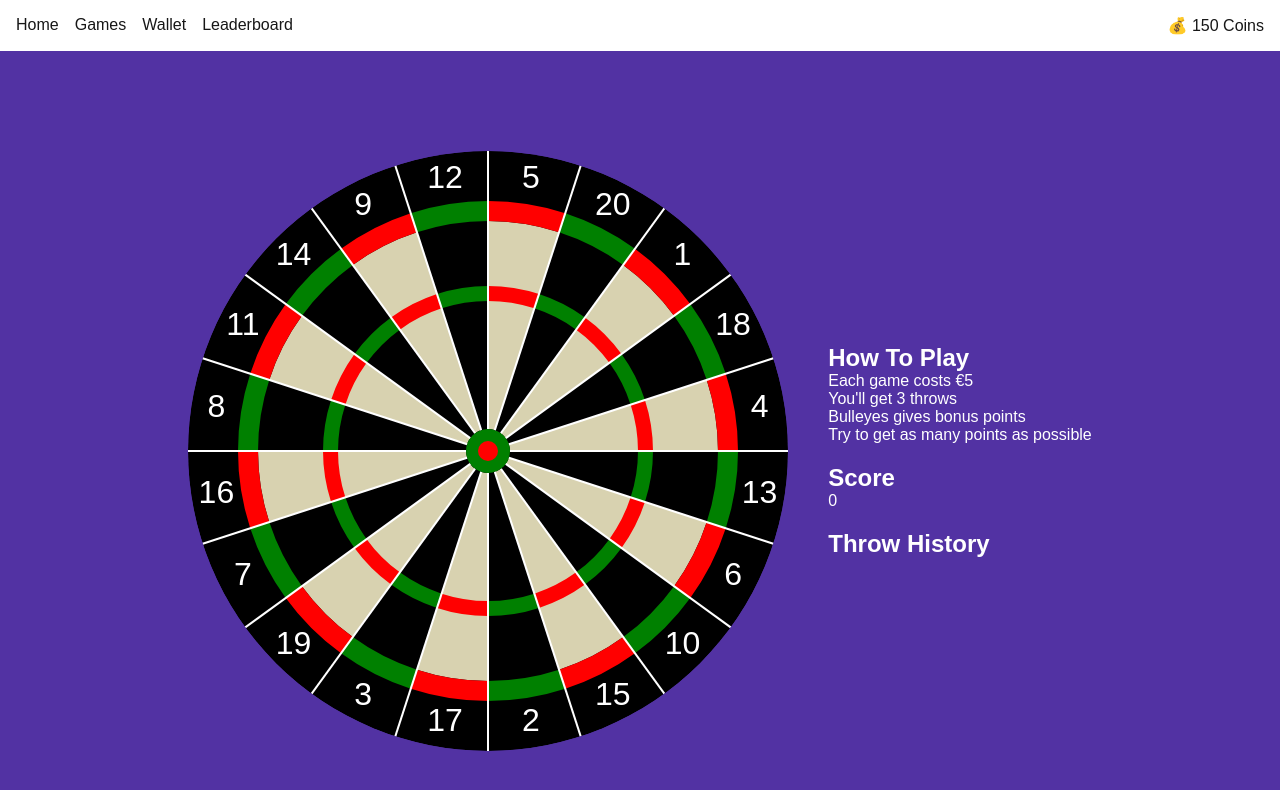
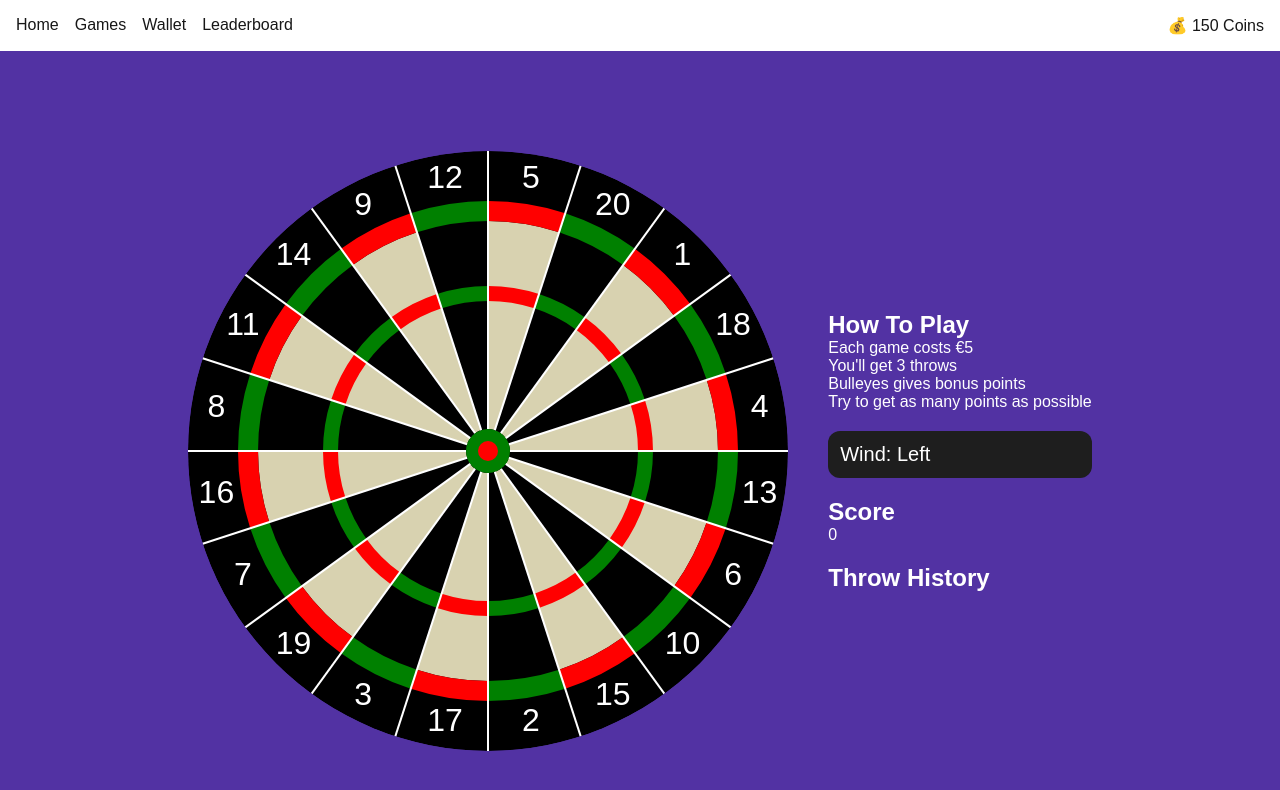
Before and after one commit to AllanTran90/Tivoli, a Next.js app: page /darts in a window 1280 px wide. Shown: the top 790 px of the page. Built offline with nearby package versions, Linux system fonts and the light colour scheme.

Commit message:
Add wind system and extract reusable Wind component

```diff
--- a/src/app/darts/page.tsx
+++ b/src/app/darts/page.tsx
@@ -6,15 +6,17 @@ import { useState } from "react";
 import GameButton from "@/components/Gamebutton";
 import HowToPlay from "@/components/HowToPlay";
 import History from "@/components/History";
+import Wind from "@/components/darts/Wind";
 
 export default function DartsPage() {
   const [score, setScore] = useState(0);
+  const [throwsLeft, setThrowsLeft] = useState(3);
+  const [history, setHistory] = useState<string[]>([]);
+  const winds = ["Left", "Right", "Up", "Down",];
 
-  const [throwsLeft, setThrowsLeft] = useState(3);
+const [wind, setWind] =
+  useState("Left");
 
-  const [history, setHistory] = useState<string[]>([]);
-
-  const [wind, setWind] = useState("Left");
 
   function handleScore(points: number) {
     // stoppa fler kast
@@ -28,6 +30,7 @@ export default function DartsPage() {
 
     // minska kast
     setThrowsLeft((prev) => prev - 1);
+
   }
 
   // RESET ROUND
@@ -53,6 +56,7 @@ export default function DartsPage() {
       <DartBoard
         onScore={handleScore}
         throwsLeft={throwsLeft}
+        wind={"Left"}
         />
 
       <div
@@ -72,10 +76,12 @@ export default function DartsPage() {
             ]}
           />
 
+        <Wind wind={wind}/>
+
         <GamePanel
           score={score}
+          throwsLeft={throwsLeft}
           wind={wind}
-          throwsLeft={throwsLeft}
         />
 
         <History
--- a/src/components/darts/DartBoard.tsx
+++ b/src/components/darts/DartBoard.tsx
@@ -10,6 +10,7 @@ import { getHitPosition } from "@/lib/darts/hitDetection";
 type Props = {
   onScore: (points: number) => void;
   throwsLeft: number;
+  wind: string;
 };
 
 type Hit = {
@@ -17,8 +18,15 @@ type Hit = {
   y: number;
 };
 
-export default function DartBoard({ onScore, throwsLeft, }: Props) {
+export default function DartBoard({
+  onScore,
+  throwsLeft,
+  wind,
+}: Props) {
   const canvasRef = useRef<HTMLCanvasElement>(null);
+
+  const [flyingDart, setFlyingDart] =
+    useState<Hit | null>(null);
 
   const [hits, setHits] = useState<Hit[]>([]);
 
@@ -32,12 +40,35 @@ export default function DartBoard({ onScore, throwsLeft, }: Props) {
     if (!ctx) return;
 
     // clean canvas
-    ctx.clearRect(0, 0, BOARD_SIZE, BOARD_SIZE);
+    ctx.clearRect(
+      0,
+      0,
+      BOARD_SIZE,
+      BOARD_SIZE
+    );
 
     // draw dartboard
     drawBoard(ctx);
 
-    // draw hitpoint
+    // draw flying dart
+    if (flyingDart) {
+      ctx.beginPath();
+
+      ctx.moveTo(0, BOARD_SIZE / 2);
+
+      ctx.lineTo(
+        flyingDart.x,
+        flyingDart.y
+      );
+
+      ctx.strokeStyle = "yellow";
+
+      ctx.lineWidth = 4;
+
+      ctx.stroke();
+    }
+
+    // draw hitpoints
     hits.forEach((hit) => {
       ctx.beginPath();
 
@@ -53,7 +84,7 @@ export default function DartBoard({ onScore, throwsLeft, }: Props) {
 
       ctx.fill();
     });
-  }, [hits]);
+  }, [hits, flyingDart]);
 
   function handleClick(
     event: React.MouseEvent<HTMLCanvasElement>
@@ -62,19 +93,52 @@ export default function DartBoard({ onScore, throwsLeft, }: Props) {
 
     if (!canvas) return;
 
+    // stop after 3 throws
     if (throwsLeft <= 0) return;
 
     // get hitpoint
-    const hit = getHitPosition(event, canvas);
+    const hit = getHitPosition(
+      event,
+      canvas
+    );
 
-    // save the point
-    setHits((prev) => [
-      ...prev,
-      hit,
-    ]);
+    // random wind strength
+    const windStrength =
+      Math.floor(Math.random() * 20) + 5;
 
-    // count score
-    const score = calculateScore(hit);
+    // apply wind
+    if (wind === "Left") {
+      hit.x -= windStrength;
+    }
+
+    if (wind === "Right") {
+      hit.x += windStrength;
+    }
+
+    if (wind === "Up") {
+      hit.y -= windStrength;
+    }
+
+    if (wind === "Down") {
+      hit.y += windStrength;
+    }
+
+    // show flying dart
+    setFlyingDart(hit);
+
+    // save dart after animation
+    setTimeout(() => {
+      setHits((prev) => [
+        ...prev,
+        hit,
+      ]);
+
+      setFlyingDart(null);
+    }, 300);
+
+    // calculate score
+    const score =
+      calculateScore(hit);
 
     // send score to parent
     onScore(score);
--- /dev/null
+++ b/src/components/darts/Wind.tsx
@@ -0,0 +1,20 @@
+type Props = {
+  wind: string;
+};
+
+export default function Wind({
+  wind,
+}: Props) {
+  return (
+    <div
+      style={{
+        background: "#1e1e1e",
+        padding: "12px",
+        borderRadius: "12px",
+        fontSize: "20px",
+      }}
+    >
+       Wind: {wind}
+    </div>
+  );
+}
```
